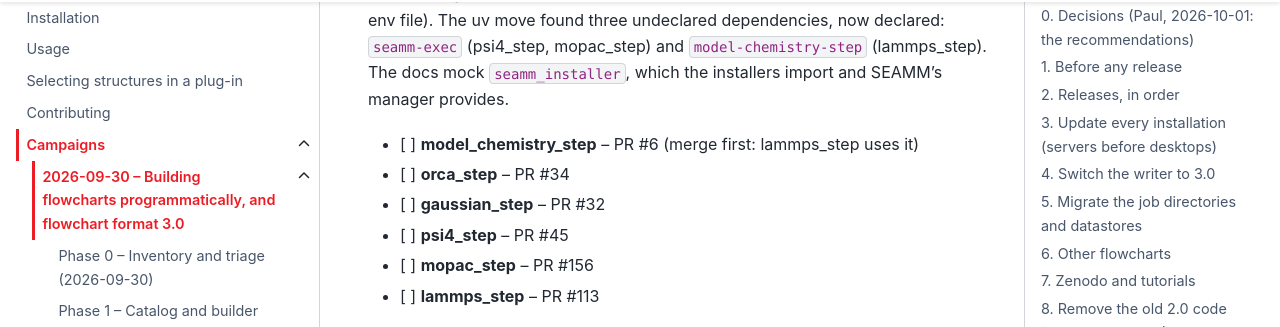
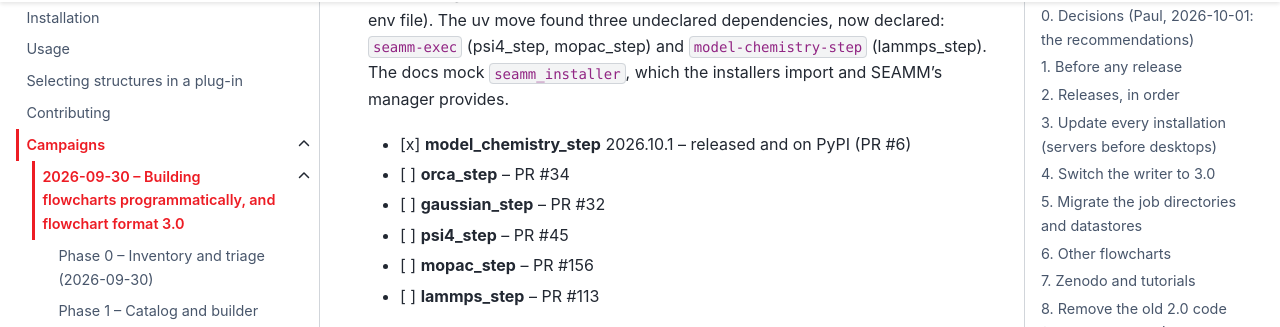
Before and after one commit to molssi-seamm/seamm, a Sphinx documentation site: the page built from docs/developer_guide/campaigns/2026-09-30/NOTES_switch.rst, in a window 1280 px wide and 900 px high, scrolled down 2830 px. Shown: the part 126-453 px from the top of the window. Built offline with Sphinx 7.4.7 and the PyData theme 0.15.4, drawn with Linux system fonts in a browser that asks for light colours; pages that are not in the unit, such as notebooks, are missing from menus.

Commit message:
Switch checklist: model_chemistry_step released
Co-Authored-By: Claude Opus 5.5 <noreply@anthropic.com>

```diff
--- a/docs/developer_guide/campaigns/2026-09-30/NOTES_switch.rst
+++ b/docs/developer_guide/campaigns/2026-09-30/NOTES_switch.rst
@@ -98,7 +98,7 @@ undeclared dependencies, now declared: ``seamm-exec`` (psi4_step, mopac_step) an
 ``model-chemistry-step`` (lammps_step). The docs mock ``seamm_installer``, which the
 installers import and SEAMM's manager provides.
 
-- [ ] **model_chemistry_step** -- PR #6 (merge first: lammps_step uses it)
+- [x] **model_chemistry_step** 2026.10.1 -- released and on PyPI (PR #6)
 - [ ] **orca_step** -- PR #34
 - [ ] **gaussian_step** -- PR #32
 - [ ] **psi4_step** -- PR #45
```
